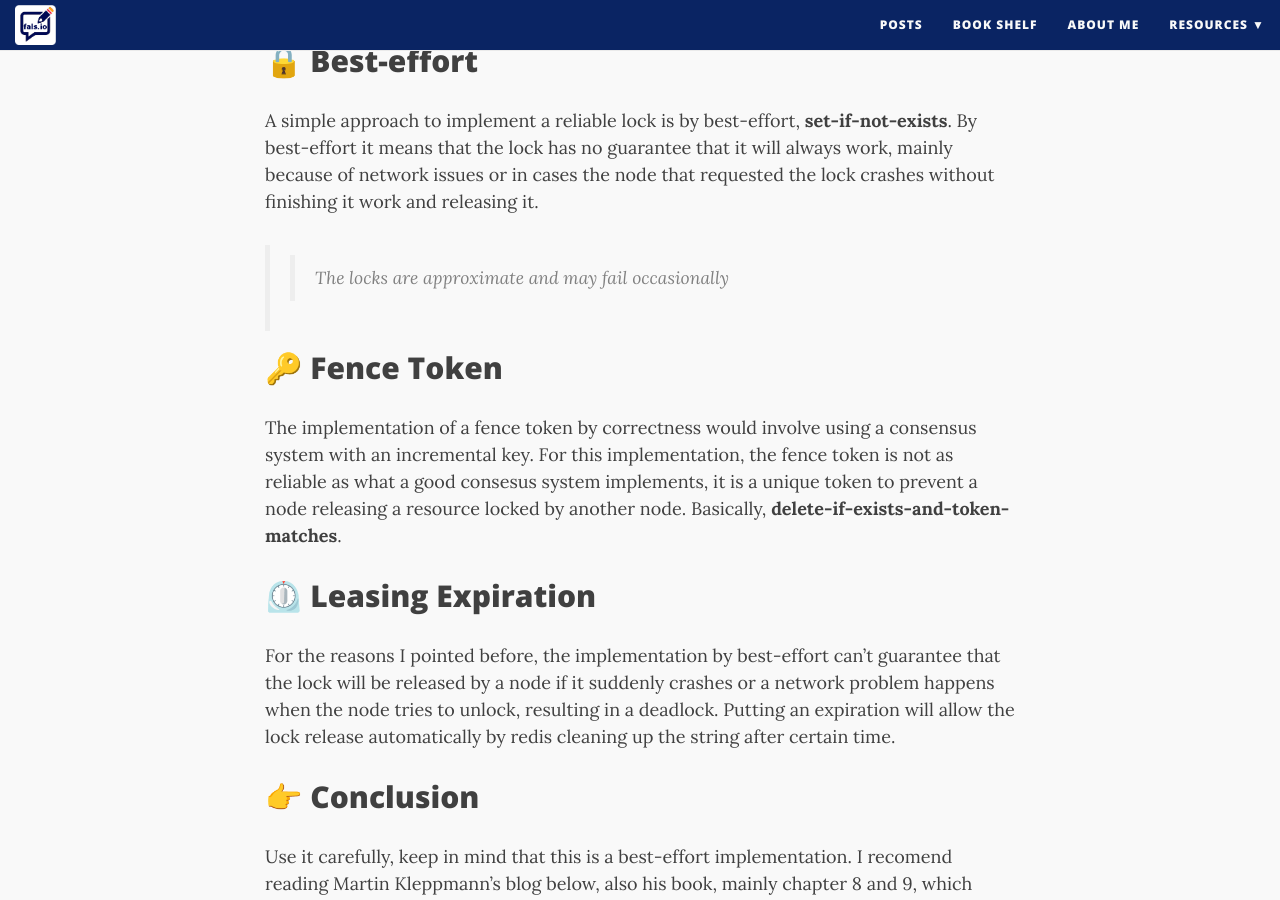
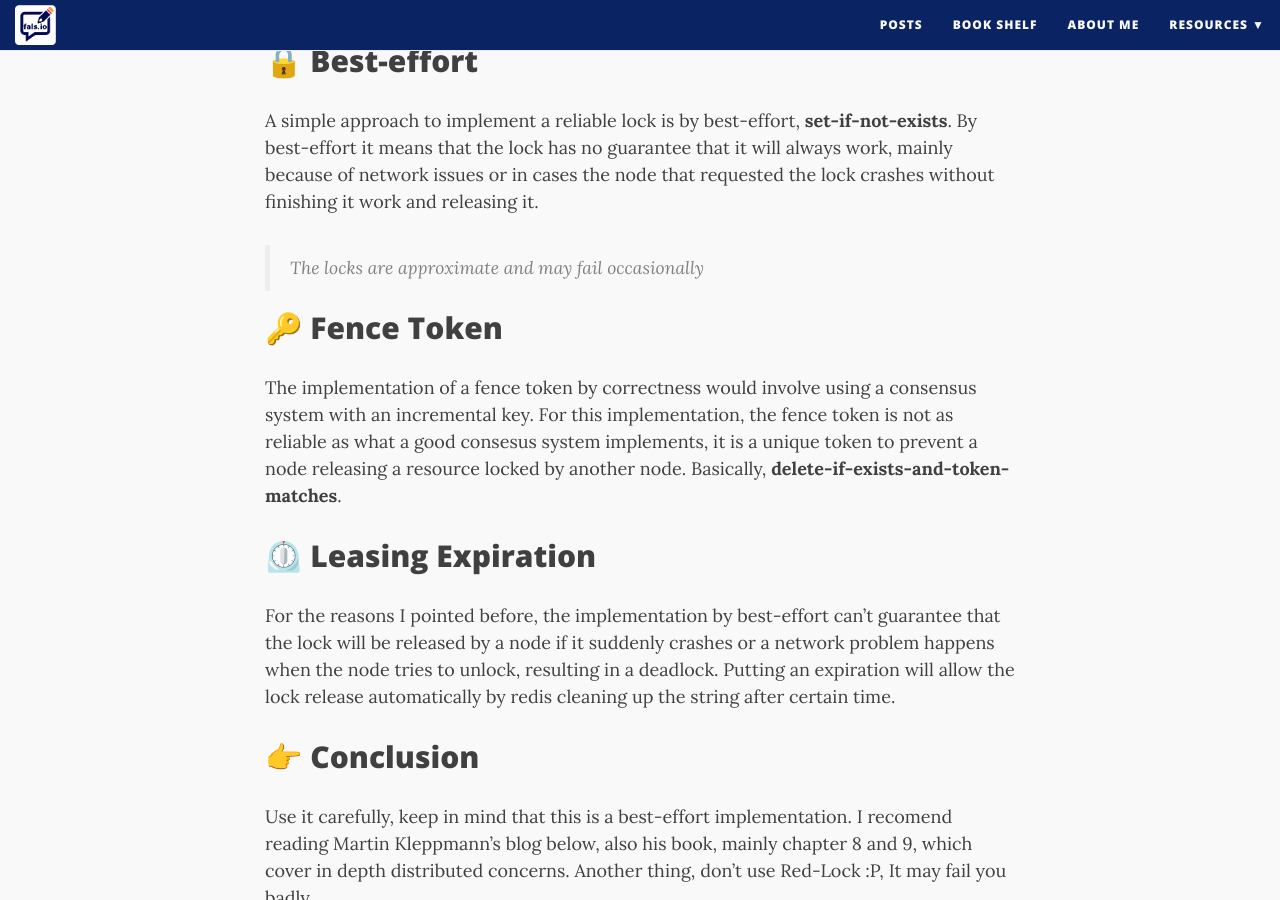
Before and after one commit to fals/fals.github.io, a Jekyll site: the page built from _posts/2020-10-13-distributed-lock.md, in a window 1280 px wide and 900 px high, scrolled down 1041 px. Built offline with Jekyll 4.4.1, drawn with Linux system fonts in a browser that asks for light colours; nearby versions of some CDN libraries; comment, search, counter and statistics services are not loaded.

Commit message:
fixing some stuff

```diff
--- a/_posts/2020-10-13-distributed-lock.md
+++ b/_posts/2020-10-13-distributed-lock.md
@@ -15,7 +15,7 @@ A common issue in distributed system is having multiple consumers hosted in diff
 
 A simple approach to implement a reliable lock is by best-effort, **set-if-not-exists**. By best-effort it means that the lock has no guarantee that it will always work, mainly because of network issues or in cases the node that requested the lock crashes without finishing it work and releasing it.
 
->>The locks are approximate and may fail occasionally
+>The locks are approximate and may fail occasionally
 
 ## 🔑 Fence Token
 
```
